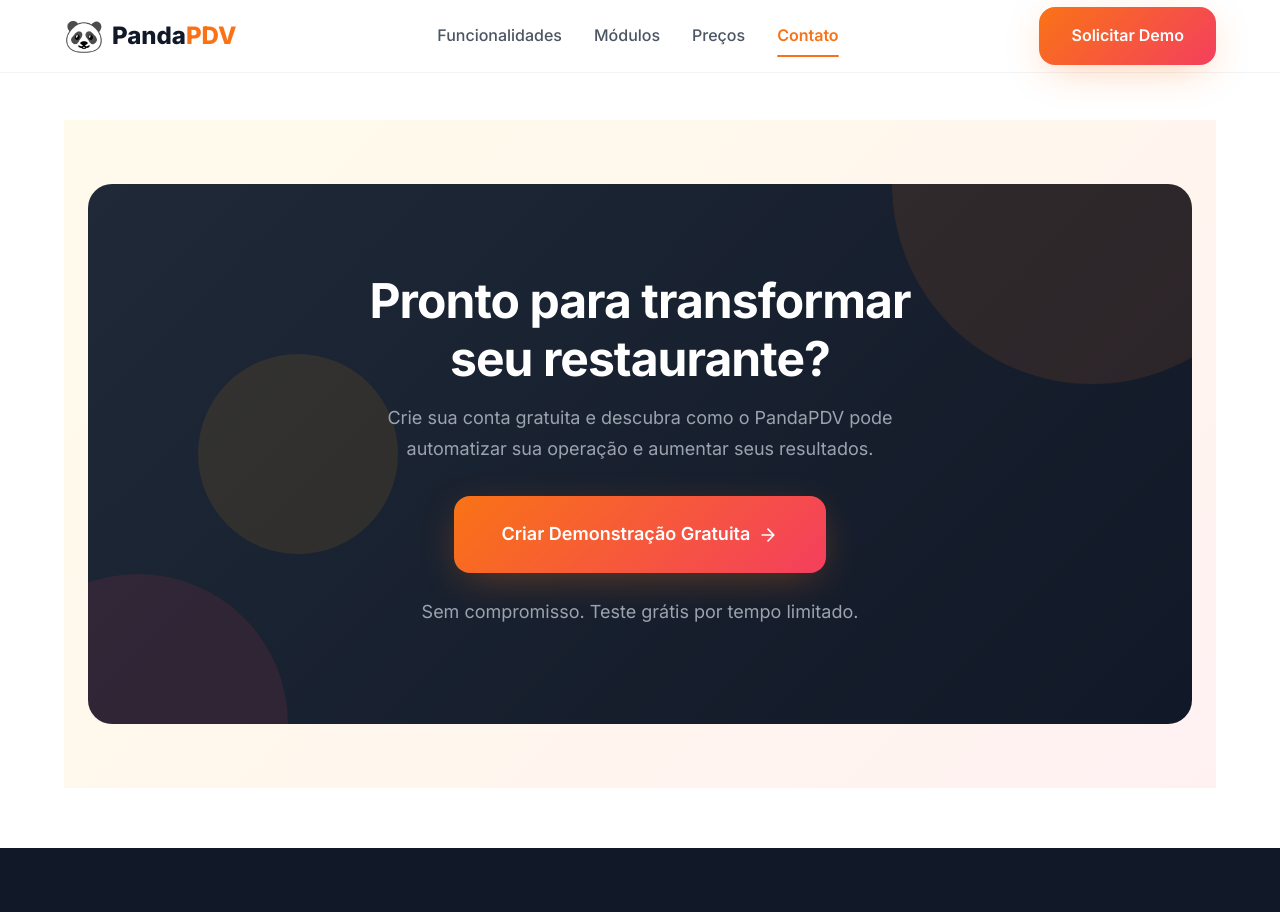
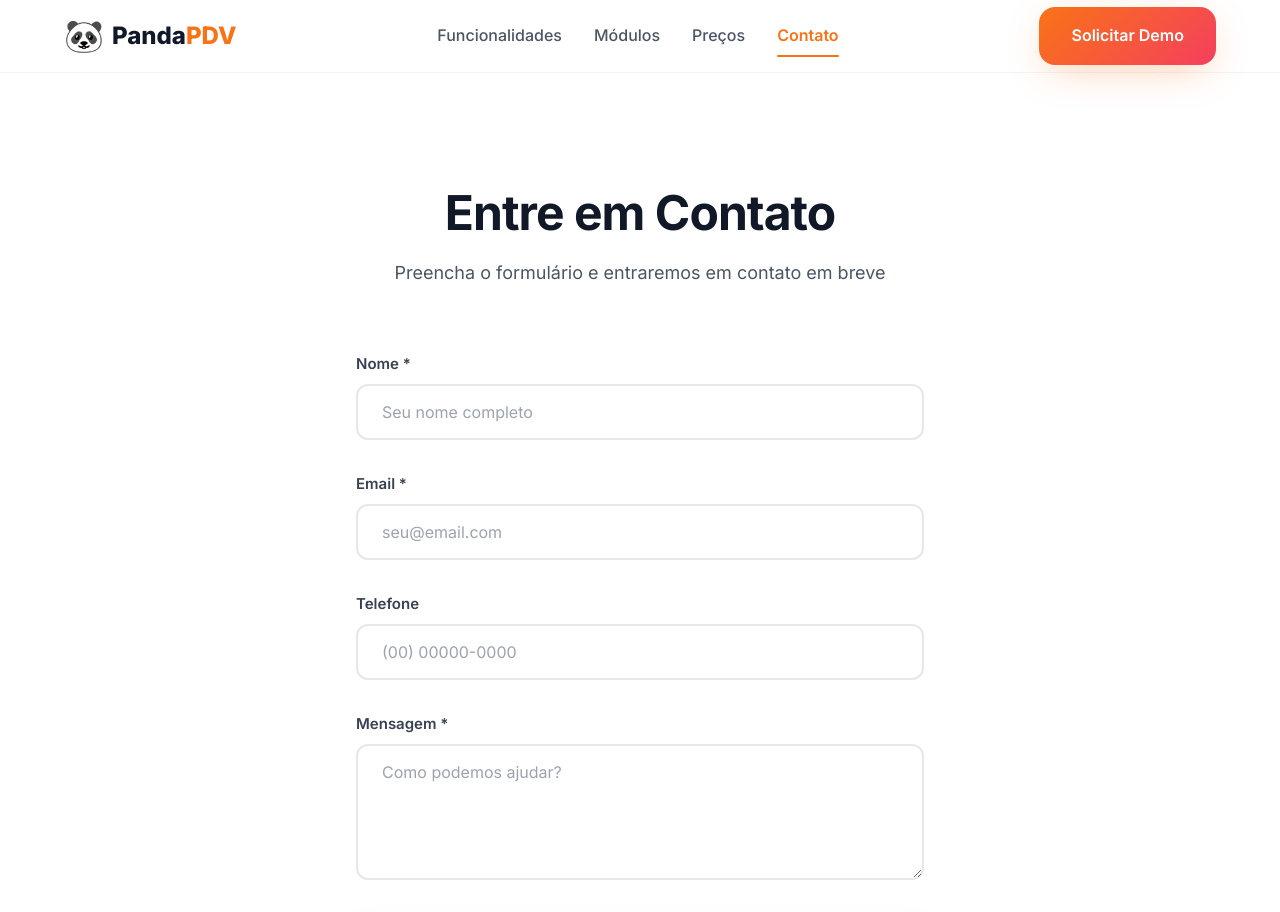
Before and after one commit to rodriigovieira/panda-pdv, a React (Vite) app: page /contact in a window 1280 px wide. Shown: the top 912 px of the page. Built offline with nearby package versions, Linux system fonts and the light colour scheme; no server answers.

Commit message:
chore: Prepare for release - uncommitted changes

```diff
--- /dev/null
+++ b/src/components/ContactForm.css
@@ -0,0 +1,103 @@
+.contact-form-wrapper {
+  max-width: 600px;
+  margin: 0 auto;
+  padding: var(--spacing-3xl) var(--spacing-md);
+}
+
+.contact-form-header {
+  text-align: center;
+  margin-bottom: var(--spacing-3xl);
+}
+
+.contact-form-header h2 {
+  color: var(--color-gray-900);
+  margin-bottom: var(--spacing-md);
+}
+
+.contact-form-header p {
+  color: var(--color-gray-600);
+  font-size: 1.125rem;
+}
+
+.success-message {
+  background: linear-gradient(135deg, #ecfdf5 0%, #d1fae5 100%);
+  color: #065f46;
+  padding: var(--spacing-lg);
+  border-radius: var(--radius-lg);
+  margin-bottom: var(--spacing-xl);
+  text-align: center;
+  font-weight: 600;
+  border: 1px solid #a7f3d0;
+}
+
+.contact-form {
+  display: flex;
+  flex-direction: column;
+  gap: var(--spacing-xl);
+}
+
+.form-group {
+  display: flex;
+  flex-direction: column;
+  gap: var(--spacing-sm);
+}
+
+.form-group label {
+  font-weight: 600;
+  color: var(--color-gray-700);
+  font-size: 0.9375rem;
+}
+
+.form-group input,
+.form-group textarea {
+  padding: var(--spacing-md) var(--spacing-lg);
+  border: 2px solid var(--color-gray-200);
+  border-radius: var(--radius-lg);
+  font-size: 1rem;
+  font-family: var(--font-sans);
+  color: var(--color-gray-900);
+  transition: all var(--transition-fast);
+  background: var(--color-white);
+}
+
+.form-group input:focus,
+.form-group textarea:focus {
+  outline: none;
+  border-color: var(--color-primary);
+  box-shadow: 0 0 0 3px rgba(249, 115, 22, 0.1);
+}
+
+.form-group input::placeholder,
+.form-group textarea::placeholder {
+  color: var(--color-gray-400);
+}
+
+.form-group textarea {
+  resize: vertical;
+  min-height: 120px;
+}
+
+.contact-form button[type="submit"] {
+  width: 100%;
+  justify-content: center;
+  margin-top: var(--spacing-md);
+}
+
+.contact-form button[type="submit"]:disabled {
+  opacity: 0.6;
+  cursor: not-allowed;
+}
+
+@media (max-width: 768px) {
+  .contact-form-wrapper {
+    padding: var(--spacing-xl) var(--spacing-md);
+  }
+
+  .contact-form-header h2 {
+    font-size: 1.75rem;
+  }
+
+  .contact-form {
+    gap: var(--spacing-lg);
+  }
+}
--- /dev/null
+++ b/src/components/ContactForm.tsx
@@ -0,0 +1,112 @@
+import { useState } from 'react'
+import './ContactForm.css'
+
+export default function ContactForm() {
+  const [formData, setFormData] = useState({
+    name: '',
+    email: '',
+    phone: '',
+    message: ''
+  })
+  const [submitted, setSubmitted] = useState(false)
+  const [submitting, setSubmitting] = useState(false)
+
+  const handleSubmit = async (e: React.FormEvent) => {
+    e.preventDefault()
+    setSubmitting(true)
+
+    // TODO: Replace with actual API call
+    // For now, just simulate submission
+    setTimeout(() => {
+      setSubmitted(true)
+      setSubmitting(false)
+      setFormData({ name: '', email: '', phone: '', message: '' })
+
+      // Reset success message after 3 seconds
+      setTimeout(() => setSubmitted(false), 3000)
+    }, 1000)
+  }
+
+  const handleChange = (e: React.ChangeEvent<HTMLInputElement | HTMLTextAreaElement>) => {
+    setFormData({
+      ...formData,
+      [e.target.name]: e.target.value
+    })
+  }
+
+  return (
+    <div className="contact-form-wrapper">
+      <div className="contact-form-header">
+        <h2>Entre em Contato</h2>
+        <p>Preencha o formulário e entraremos em contato em breve</p>
+      </div>
+
+      {submitted && (
+        <div className="success-message">
+          ✓ Mensagem enviada com sucesso! Entraremos em contato em breve.
+        </div>
+      )}
+
+      <form onSubmit={handleSubmit} className="contact-form">
+        <div className="form-group">
+          <label htmlFor="name">Nome *</label>
+          <input
+            type="text"
+            id="name"
+            name="name"
+            value={formData.name}
+            onChange={handleChange}
+            required
+            placeholder="Seu nome completo"
+          />
+        </div>
+
+        <div className="form-group">
+          <label htmlFor="email">Email *</label>
+          <input
+            type="email"
+            id="email"
+            name="email"
+            value={formData.email}
+            onChange={handleChange}
+            required
+            placeholder="seu@email.com"
+          />
+        </div>
+
+        <div className="form-group">
+          <label htmlFor="phone">Telefone</label>
+          <input
+            type="tel"
+            id="phone"
+            name="phone"
+            value={formData.phone}
+            onChange={handleChange}
+            placeholder="(00) 00000-0000"
+          />
+        </div>
+
+        <div className="form-group">
+          <label htmlFor="message">Mensagem *</label>
+          <textarea
+            id="message"
+            name="message"
+            value={formData.message}
+            onChange={handleChange}
+            required
+            rows={5}
+            placeholder="Como podemos ajudar?"
+          />
+        </div>
+
+        <button
+          type="submit"
+          className="btn btn-primary btn-large"
+          disabled={submitting}
+        >
+          {submitting ? 'Enviando...' : 'Enviar Mensagem'}
+        </button>
+      </form>
+    </div>
+  )
+}
--- a/src/components/Hero.css
+++ b/src/components/Hero.css
@@ -1,7 +1,7 @@
 .hero {
-  padding-top: 140px;
+  padding-top: var(--spacing-3xl);
   padding-bottom: var(--spacing-3xl);
-  min-height: 100vh;
+  min-height: calc(100vh - 120px);
   display: flex;
   align-items: center;
 }
@@ -235,7 +235,7 @@
 
 @media (max-width: 768px) {
   .hero {
-    padding-top: 120px;
+    padding-top: var(--spacing-xl);
   }
 
   .hero-actions {
--- a/src/pages/Contact.tsx
+++ b/src/pages/Contact.tsx
@@ -1,9 +1,11 @@
+import ContactForm from '../components/ContactForm'
 import CTA from '../components/CTA'
 
 export default function Contact() {
   return (
-    <div className="container" style={{ paddingBottom: '60px' }}>
+    <>
+      <ContactForm />
       <CTA />
-    </div>
+    </>
   )
 }
```
